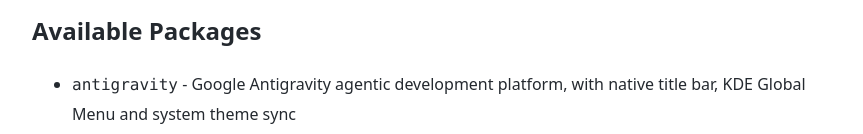
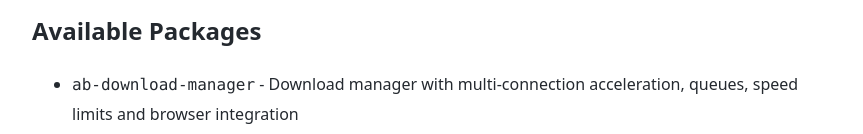
Before and after one commit to kud3n013/archrepo, a plain HTML site: page index.html in a window 1280 px wide. Shown: the part 664-798 px from the top of the page, without its empty margins (208-1071 px from the left). Drawn offline with Linux system fonts and the light colour scheme.

Commit message:
repo: update repository database and packages

```diff
--- a/index.html
+++ b/index.html
@@ -28,6 +28,7 @@ Server = https://github.com/kud3n013/archrepo/releases/download/packages</code><
   <pre><code>sudo pacman -Syy</code></pre>
   <h2>Available Packages</h2>
   <ul>
+      <li><code>ab-download-manager</code> - Download manager with multi-connection acceleration, queues, speed limits and browser integration</li>
       <li><code>antigravity</code> - Google Antigravity agentic development platform, with native title bar, KDE Global Menu and system theme sync</li>
       <li><code>antigravity-cli</code> - Google Antigravity CLI (agy), a terminal coding agent</li>
       <li><code>beeper</code> - The ultimate messaging app (formerly Beeper v4)</li>
```
Also changed, not shown: 12 other files.
